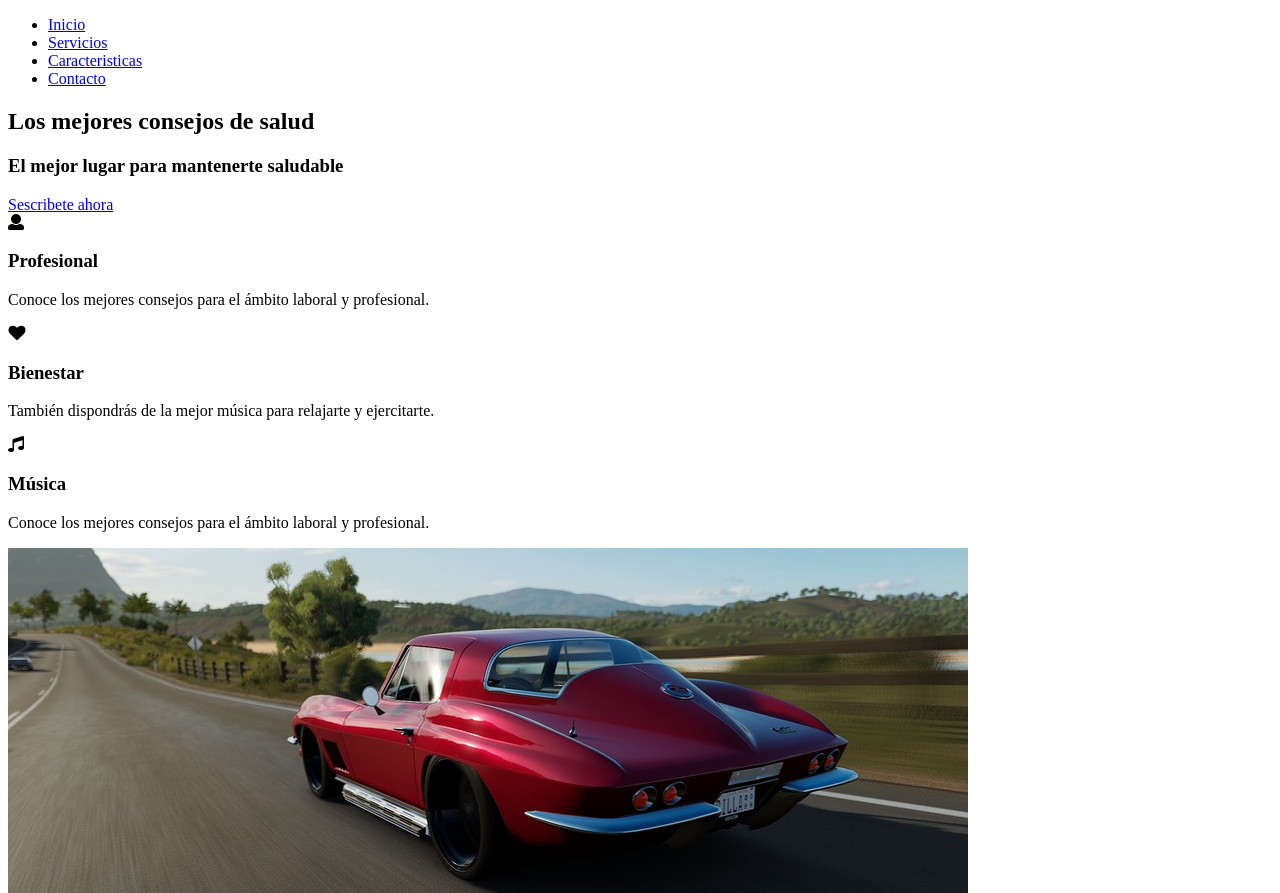
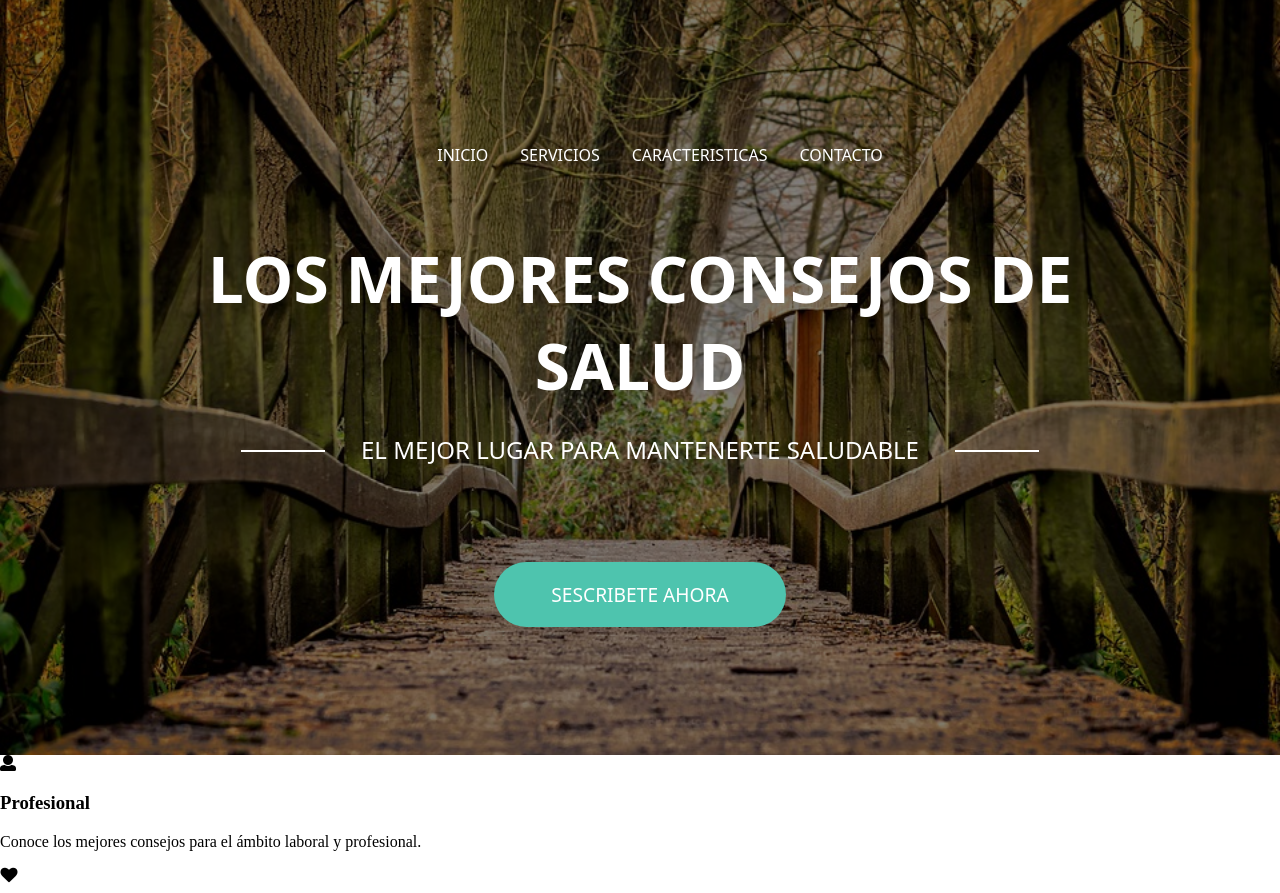
Before and after one commit to jesusrojasweb/mantentesaludable-clase, a website: page index.html in a window 1280 px wide. Shown: the top 893 px of the page. Drawn offline with Linux system fonts and the light colour scheme; a web font is replaced by a local one.

Commit message:
Estilos a hero

```diff
--- /dev/null
+++ b/css/estilos.css
@@ -0,0 +1,105 @@
+@font-face{
+	font-family: Montserrat;
+	font-style: normal;
+	font-weight: 400;
+	src: local("Montserrat Regular"),local(Montserrat-Regular),url(//fonts.gstatic.com/s/montserrat/v12/zhcz-_WihjSQC0oHJ9TCYFQlYEbsez9cZjKsNMjLOwM.eot?#) format("eot"),url(//fonts.gstatic.com/s/montserrat/v12/zhcz-_WihjSQC0oHJ9TCYPk_vArhqVIZ0nv9q090hN8.woff2) format("woff2"),url(//fonts.gstatic.com/s/montserrat/v12/zhcz-_WihjSQC0oHJ9TCYBsxEYwM7FgeyaSgU71cLG0.woff) format("woff");
+}
+@font-face{
+	font-family: Montserrat;
+	font-style: normal;
+	font-weight: 600;
+	src: local("Montserrat SemiBold"),local(Montserrat-SemiBold),url(//fonts.gstatic.com/s/montserrat/v12/q2OIMsAtXEkOulLQVdSl08G3e9iX24ta7lLMfbqPFME.eot?#) format("eot"),url(//fonts.gstatic.com/s/montserrat/v12/q2OIMsAtXEkOulLQVdSl06VlZKEoJGujTpfWnQT9bUY.woff2) format("woff2"),url(//fonts.gstatic.com/s/montserrat/v12/q2OIMsAtXEkOulLQVdSl024H_cQCpNmkmj7HsMzmiiM.woff) format("woff");
+}
+@font-face{
+	font-family: Ubuntu;
+	font-style: normal;
+	font-weight: 500;
+	src: local("Ubuntu Medium"),local(Ubuntu-Medium),url(//fonts.gstatic.com/s/ubuntu/v11/4iCv6KVjbNBYlgoCjC3jsGyJ.eot?#) format("eot"),url(//fonts.gstatic.com/s/ubuntu/v11/4iCv6KVjbNBYlgoCjC3jsGyN.woff2) format("woff2"),url(//fonts.gstatic.com/s/ubuntu/v11/4iCv6KVjbNBYlgoCjC3jsGyL.woff) format("woff");
+}
+@font-face{
+	font-family: Ubuntu;
+	font-style: normal;
+	font-weight: 700;
+	src: local("Ubuntu Bold"),local(Ubuntu-Bold),url(//fonts.gstatic.com/s/ubuntu/v11/4iCv6KVjbNBYlgoCxCvjsGyJ.eot?#) format("eot"),url(//fonts.gstatic.com/s/ubuntu/v11/4iCv6KVjbNBYlgoCxCvjsGyN.woff2) format("woff2"),url(//fonts.gstatic.com/s/ubuntu/v11/4iCv6KVjbNBYlgoCxCvjsGyL.woff) format("woff");
+}
+body{
+	font-family: 'Ubuntu';
+	font-family: 'Montserrat';
+	margin: 0;
+	padding: 0;
+}
+.Hero{
+	background: url('../img/bg.jpg') no-repeat center center;
+	background-size: cover
+}
+.Hero .contenedor{
+	background: #000000;
+	background: rgba(0, 0, 0, 0.5);
+	display: flex;
+	flex-direction: column;
+	text-align: center;
+	align-items: center;
+	padding: 8em 9em;
+}
+.Hero .contenedor .header .navbar .menu{
+	margin: 0;
+	display: flex;
+}
+.Hero .contenedor .header .navbar .menu .item{
+	padding: 1em;
+	list-style: none;
+}
+.Hero .contenedor .header .navbar .menu .item a{
+	color: white;
+	font-family: 'Montserrat', system-ui, -apple-system, BlinkMacSystemFont, Segoe UI, Roboto, Oxygen, Ubuntu, Cantarell, Droid Sans, Helvetica Neue;
+	text-decoration: none;
+	text-transform: uppercase;
+}
+.Hero .contenedor .title{
+	font-family: 'Ubuntu', system-ui, -apple-system, BlinkMacSystemFont, Segoe UI, Roboto, Oxygen, Ubuntu, Cantarell, Droid Sans, Helvetica Neue;
+	color: white;
+	font-size: 64px;
+	font-size: 4rem;
+	text-transform: uppercase;
+	margin-bottom: 0;
+}
+.Hero .contenedor .subtitle{
+	font-family: 'Montserrat', system-ui, -apple-system, BlinkMacSystemFont, Segoe UI, Roboto, Oxygen, Ubuntu, Cantarell, Droid Sans, Helvetica Neue;
+	color: white;
+	font-size: 24px;
+	font-size: 1.5rem;
+	text-transform: uppercase;
+	font-weight: 500;
+	position: relative;
+	margin-bottom: 4em;
+}
+.Hero .contenedor .subtitle:before{
+	content: '';
+	position: absolute;
+	width: 15%;
+	top: 50%;
+	left: -5em;
+	height: 2px;
+	background: white;
+}
+.Hero .contenedor .subtitle:after{
+	content: '';
+	position: absolute;
+	width: 15%;
+	top: 50%;
+	right: -5em;
+	height: 2px;
+	background: white;
+}
+.Hero .contenedor .btn{
+	background: #4ec4ae;
+	color: white;
+	font-family: 'Montserrat', system-ui, -apple-system, BlinkMacSystemFont, Segoe UI, Roboto, Oxygen, Ubuntu, Cantarell, Droid Sans, Helvetica Neue;
+	padding: 1em 2em;
+	text-decoration: none;
+	border-radius: 5rem;
+	text-transform: uppercase;
+	padding: 1em 3em;
+	font-size: 19.2px;
+	font-size: 1.2rem;
+}
--- a/index.html
+++ b/index.html
@@ -5,9 +5,12 @@
 	<title>Mantente Saludable</title>
 	<meta name="viewport" content="width=device-width, user-scalable=no, initial-scale=1.0, maximum-scale=1.0, minimum-scale=1.0">
 	<link rel="stylesheet" href="css/fontawesome-all.min.css">
+	<link rel="stylesheet" href="css/estilos.css">
 </head>
 <body>
 	<section class="Hero">
+		<div class="contenedor">
+
 			<header class="header">
 				<nav class="navbar">
 					<ul class="menu">
@@ -21,6 +24,7 @@
 			<h1 class="title">Los mejores consejos de salud</h1>
 			<h3 class="subtitle">El mejor lugar para mantenerte saludable</h3>
 			<a href="#" class="btn">Sescribete ahora</a>
+		</div>
 	</section>
 	<section class="Servicios">
 		<div class="contenedor">
--- /dev/null
+++ b/src/estilos.css
@@ -0,0 +1,93 @@
+:root{
+	--fuenteTitle: 'Ubuntu', system-ui;
+	--fuenteText: 'Montserrat', system-ui;
+	--verde: #4ec4ae;
+	--bgP: #eeeef0;
+	--bgS: #f5f5f5;
+	--colotText: #aeaeb0;
+	--colorTitle: #43474a;
+	--btn: {
+		background: var(--verde);
+		color: white;
+		font-family: var(--fuenteText);
+		padding: 1em 2em;
+		text-decoration: none;
+		border-radius: 5rem;
+	};
+}
+body{
+	font-family: 'Ubuntu';
+	font-family: 'Montserrat';
+	margin: 0;
+	padding: 0;
+}
+.Hero{
+	background: url('../img/bg.jpg') no-repeat center center;
+	background-size: cover;
+	& .contenedor{
+		background: color(black a(50%));
+		display: flex;
+		flex-direction: column;
+		text-align: center;
+		align-items: center;
+		padding: 8em 9em;
+		& .header{
+			& .navbar{
+				& .menu{
+					margin: 0;
+					display: flex;
+					& .item{
+						padding: 1em;
+						list-style: none;
+						& a{
+							color: white;
+							font-family: var(--fuenteText);
+							text-decoration: none;
+							text-transform: uppercase;
+						}
+					}
+				}
+			}
+		}
+		& .title{
+			font-family: var(--fuenteTitle);
+			color: white;
+			font-size: 4rem;
+			text-transform: uppercase;
+			margin-bottom: 0;
+		}
+		& .subtitle{
+			font-family: var(--fuenteText);
+			color: white;
+			font-size: 1.5rem;
+			text-transform: uppercase;
+			font-weight: 500;
+			position: relative;
+			margin-bottom: 4em;
+			&:before{
+				content: '';
+				position: absolute;
+				width: 15%;
+				top: 50%;
+				left: -5em;
+				height: 2px;
+				background: white;
+			}
+			&:after{
+				content: '';
+				position: absolute;
+				width: 15%;
+				top: 50%;
+				right: -5em;
+				height: 2px;
+				background: white;
+			}
+		}
+		& .btn{
+			@apply --btn;
+			text-transform: uppercase;
+			padding: 1em 3em;
+			font-size: 1.2rem;
+		}
+	}
+}
```
Lines whose indentation alone changed are shown as unchanged.
